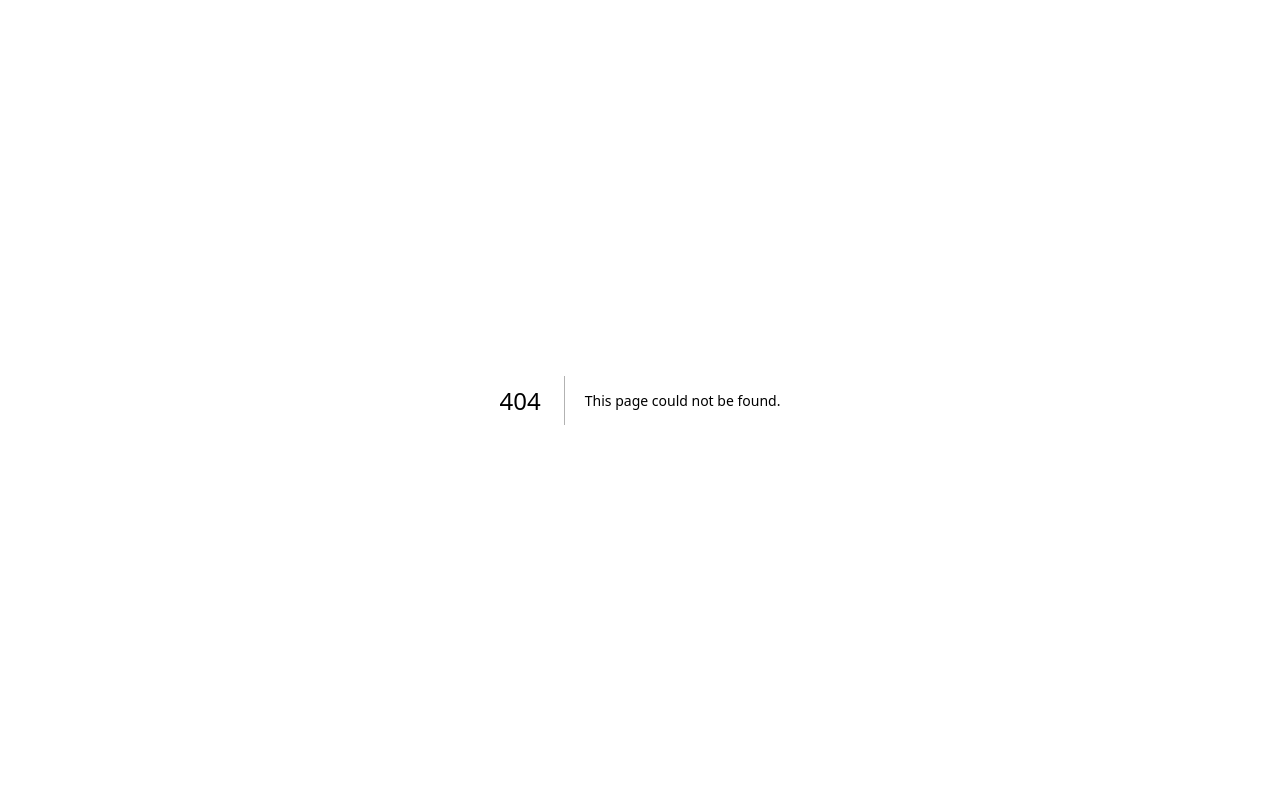
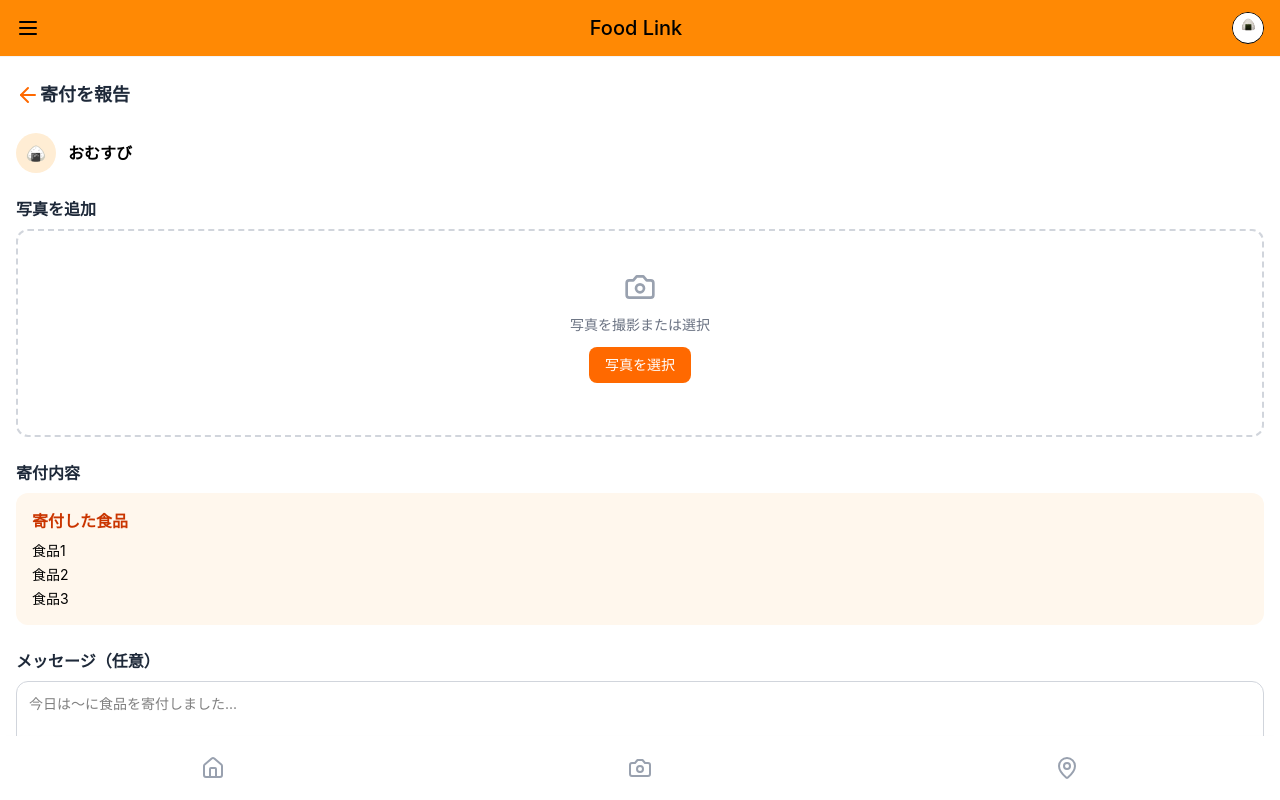
Before and after one commit to RilaKorila/food_link, a Next.js app: page /SaveDonation in a window 1280 px wide. Before the commit this address had no page. Built offline with nearby package versions, Linux system fonts and the light colour scheme.

Commit message:
投稿画面の雛形を作成

```diff
--- /dev/null
+++ b/src/pages/SaveDonation.js
@@ -0,0 +1,267 @@
+import { useState, useEffect, useRef } from "react"
+import { useRouter } from "next/router"
+import Image from "next/image"
+import Header from "@/components/Header"
+import BottomNavigation from "@/components/BottomNavigation"
+import { ArrowLeft, Camera, CheckCircle } from "lucide-react"
+
+export default function SaveDonation() {
+  const router = useRouter()
+
+  /* -------------------------------------------------
+   *  state
+   * ------------------------------------------------- */
+  const [foodBank, setFoodBank]       = useState(null)
+  const [donatedFoods, setDonatedFoods] = useState([])
+  const [user, setUser] = useState(null)
+  const [imgFile, setImgFile]         = useState(null)
+  const [imgPreview, setImgPreview]   = useState("")
+  const [message, setMessage]         = useState("")
+  const [isPublic, setIsPublic]       = useState(true)
+  const [isSaved, setIsSaved]         = useState(false)
+  const fileInputRef                  = useRef(null)
+
+  const ICON_SIZE = 24
+
+  /* -------------------------------------------------
+   *  初期データ読み込み
+   * ------------------------------------------------- */
+  useEffect(() => {
+    const fb  = sessionStorage.getItem("selectedFoodBank")
+    const dfs = sessionStorage.getItem("detectedFoods")
+    if (fb)  setFoodBank(JSON.parse(fb))
+    if (dfs) setDonatedFoods(JSON.parse(dfs))
+
+    // TODO
+    const donatedFoods = ["食品1", "食品2", "食品3"] // ダミーデータ
+    setDonatedFoods(donatedFoods)
+
+    // TODO
+    const loginedUser = {
+        name: "おむすび",
+    }
+    setUser(loginedUser)
+  }, [])
+
+  /* -------------------------------------------------
+   *  写真選択 or 撮影
+   * ------------------------------------------------- */
+  const handleSelectPhoto = () => fileInputRef.current?.click()
+
+  const handlePhotoChange = (e) => {
+    const file = e.target.files?.[0]
+    if (!file) return
+    setImgFile(file)
+    setImgPreview(URL.createObjectURL(file))
+  }
+
+  /* -------------------------------------------------
+   *  寄付記録保存 & SNS 共有
+   * ------------------------------------------------- */
+  const handleSave = async () => {
+    // TODO: API 呼び出しで寄付データを保存
+    // 例）await saveDonation({ foodBank, donatedFoods, imgFile, message, isPublic })
+
+    setIsSaved(true)
+    setTimeout(() => router.push("/myProfile"), 1500)
+  }
+
+  const shareX = () => {
+    const text = encodeURIComponent(
+      `${foodBank?.name ?? ""} に食品を寄付しました！ #フードバンク #FoodLink \n${message}`
+    )
+    const url  = encodeURIComponent(window.location.origin) // プロダクション URL に合わせて
+    window.open(`https://twitter.com/intent/tweet?text=${text}&url=${url}`, "_blank")
+  }
+
+  const shareFacebook = () => {
+    const url  = encodeURIComponent(window.location.origin)
+    const text = encodeURIComponent(
+      `${foodBank?.name ?? ""} に食品を寄付しました！ ${message}`
+    )
+    window.open(
+      `https://www.facebook.com/sharer/sharer.php?u=${url}&quote=${text}`,
+      "_blank"
+    )
+  }
+
+
+  if (!user) {
+    return <div className="p-4 text-gray-600">読み込み中...</div>;
+  }
+
+  return (
+    <div className="flex flex-col h-screen">
+      <Header />
+      <div className="flex-1 overflow-y-auto px-4 py-6 space-y-6">
+        <div className="flex items-center">
+          <button onClick={() => router.back()}>
+            <ArrowLeft className="text-orange-500" />
+          </button>
+          <h1 className="text-lg font-bold text-gray-800">寄付を報告</h1>
+        </div>
+
+        <div className="flex items-center space-x-3">
+          <div className="w-10 h-10 rounded-full bg-orange-100 flex items-center justify-center font-bold text-orange-600">
+            🍙
+          </div>
+          <div className="flex-1">
+            <p className="font-bold">{ user.name }</p>
+            {foodBank && (
+              <p className="text-xs text-gray-500">{foodBank.name} に寄付</p>
+            )}
+          </div>
+        </div>
+
+        <section>
+          <h2 className="font-bold text-gray-800 mb-2">写真を追加</h2>
+          <div
+            className="border-2 border-dashed border-gray-300 rounded-xl h-52 flex flex-col items-center justify-center space-y-3"
+            onClick={handleSelectPhoto}
+          >
+            {imgPreview ? (
+              // プレビュー
+              <img
+                src={imgPreview}
+                alt="preview"
+                className="object-cover h-full w-full rounded-xl"
+              />
+            ) : (
+              <>
+                <Camera className="w-8 h-8 text-gray-400" />
+                <p className="text-gray-500 text-sm">
+                  写真を撮影または選択
+                </p>
+                <button
+                  className="px-4 py-2 bg-orange-500 text-white rounded-lg text-sm"
+                >
+                  写真を選択
+                </button>
+              </>
+            )}
+            <input
+              ref={fileInputRef}
+              type="file"
+              accept="image/*"
+              className="hidden"
+              onChange={handlePhotoChange}
+            />
+          </div>
+        </section>
+
+        {/* 寄付内容 */}
+        {donatedFoods.length > 1 && (
+          <section>
+            <h2 className="font-bold text-gray-800 mb-2">寄付内容</h2>
+            <div className="bg-orange-50 rounded-xl p-4">
+              <p className="font-bold text-orange-700 mb-2">寄付した食品</p>
+              <ul className="space-y-1 text-sm">
+                {donatedFoods.map((food, i) => (
+                  <li key={i} className="flex justify-between">
+                    <span>{food}</span>
+                  </li>
+                ))}
+              </ul>
+            </div>
+          </section>
+        )}
+
+        {/* フードバンク情報 */}
+        {foodBank && (
+          <div className="bg-white border border-gray-200 rounded-xl p-4 flex items-start space-x-3">
+            <div className="w-10 h-10 rounded-full bg-orange-100 flex items-center justify-center">
+              📦
+            </div>
+            <div className="flex-1 text-sm">
+              <p className="font-bold">{foodBank.name}</p>
+              <p className="text-gray-600">{foodBank.address}</p>
+            </div>
+          </div>
+        )}
+
+        {/* メッセージ */}
+        <section>
+          <h2 className="font-bold text-gray-800 mb-2">メッセージ（任意）</h2>
+          <textarea
+            value={message}
+            onChange={(e) => setMessage(e.target.value)}
+            rows={4}
+            placeholder="今日は〜に食品を寄付しました..."
+            className="w-full border border-gray-300 rounded-xl p-3 text-sm focus:outline-none focus:ring-2 focus:ring-orange-300 resize-none"
+          ></textarea>
+        </section>
+
+        <section>
+          <h2 className="font-bold text-gray-800 mb-2">公開設定</h2>
+          <div className="bg-white border border-gray-200 rounded-xl divide-y">
+            <label className="flex items-center p-3 space-x-3 cursor-pointer">
+              <input
+                type="radio"
+                name="privacy"
+                checked={isPublic}
+                onChange={() => setIsPublic(true)}
+                className="form-radio text-orange-500"
+              />
+              <div>
+                <p className="font-semibold">公開</p>
+                <p className="text-xs text-gray-500">
+                  すべてのユーザーが閲覧できます
+                </p>
+              </div>
+            </label>
+            <label className="flex items-center p-3 space-x-3 cursor-pointer">
+              <input
+                type="radio"
+                name="privacy"
+                checked={!isPublic}
+                onChange={() => setIsPublic(false)}
+                className="form-radio text-orange-500"
+              />
+              <div>
+                <p className="font-semibold">非公開</p>
+                <p className="text-xs text-gray-500">
+                  自分のみ閲覧できます
+                </p>
+              </div>
+            </label>
+          </div>
+        </section>
+
+        {/* SNS 共有 */}
+        <section>
+          <h2 className="font-bold text-gray-800 mb-2">SNSでシェア</h2>
+          <div className="grid grid-cols-2 gap-4">
+            <button
+              onClick={shareX}
+              className="flex items-center justify-center space-x-2 bg-black text-white rounded-xl py-3"
+            >
+              <Image src="/x-logo.svg" alt="X-logo" width={ICON_SIZE} height={ICON_SIZE} />
+            </button>
+            <button
+              onClick={shareFacebook}
+              className="flex items-center justify-center space-x-2 bg-[#0866FF] text-white rounded-xl py-3"
+            >
+              <Image src="/facebook-logo.png" alt="Facebook-logo" width={ICON_SIZE} height={ICON_SIZE} />
+            </button>
+          </div>
+        </section>
+
+        <button
+          className="w-full bg-orange-500 text-white font-bold py-3 rounded-xl hover:bg-orange-600 disabled:opacity-60"
+          onClick={handleSave}
+          disabled={isSaved}
+        >
+          {isSaved ? (
+            <span className="flex items-center justify-center gap-2">
+              <CheckCircle className="w-5 h-5" /> 記録しました！
+            </span>
+          ) : (
+            "寄付を記録する"
+          )}
+        </button>
+      </div>
+
+      <BottomNavigation activeTab="save" />
+    </div>
+  )
+}
```
Also changed, not shown: public/facebook-logo.png (added), public/x-logo.svg (added).
